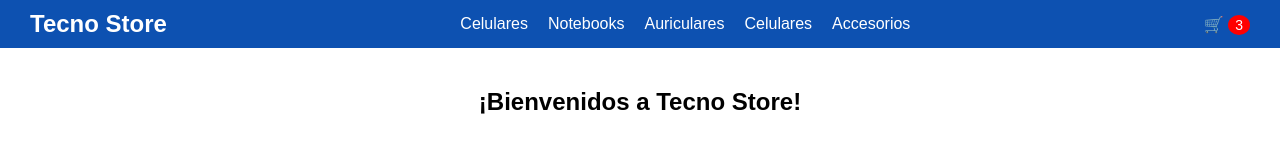
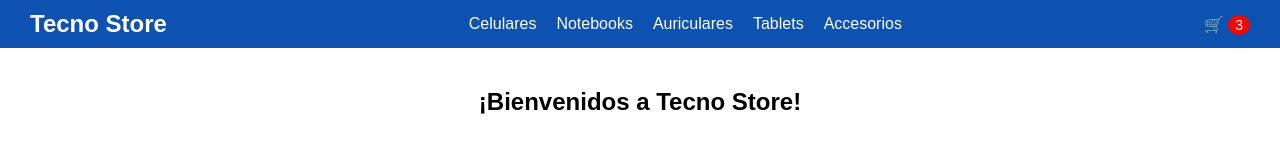
Before and after one commit to Leanweimann/tecno-store, a React (Vite) app: page / in a window 1280 px wide. Shown: the top 154 px of the page. Built offline with nearby package versions, Linux system fonts and the light colour scheme.

Commit message:
README con la carga simulada y correcciones en la Navbar

```diff
--- a/index.html
+++ b/index.html
@@ -1,5 +1,5 @@
 <!doctype html>
-<html lang="es".
+<html lang="es">
   <head>
     <meta charset="UTF-8" />
     <link rel="icon" type="image/svg+xml" href="/favicon.svg" />
--- a/src/components/Navbar.jsx
+++ b/src/components/Navbar.jsx
@@ -8,7 +8,7 @@ function Navbar() {
         <li><a href="#">Celulares</a></li>
         <li><a href="#">Notebooks</a></li>
         <li><a href="#">Auriculares</a></li>
-        <li><a href="#">Celulares</a></li>
+        <li><a href="#">Tablets</a></li>
         <li><a href="#">Accesorios</a></li>
       </ul>
       <CartWidget />
```
Also changed, not shown: 1 other file (tests, documents, lock files or other folders).
